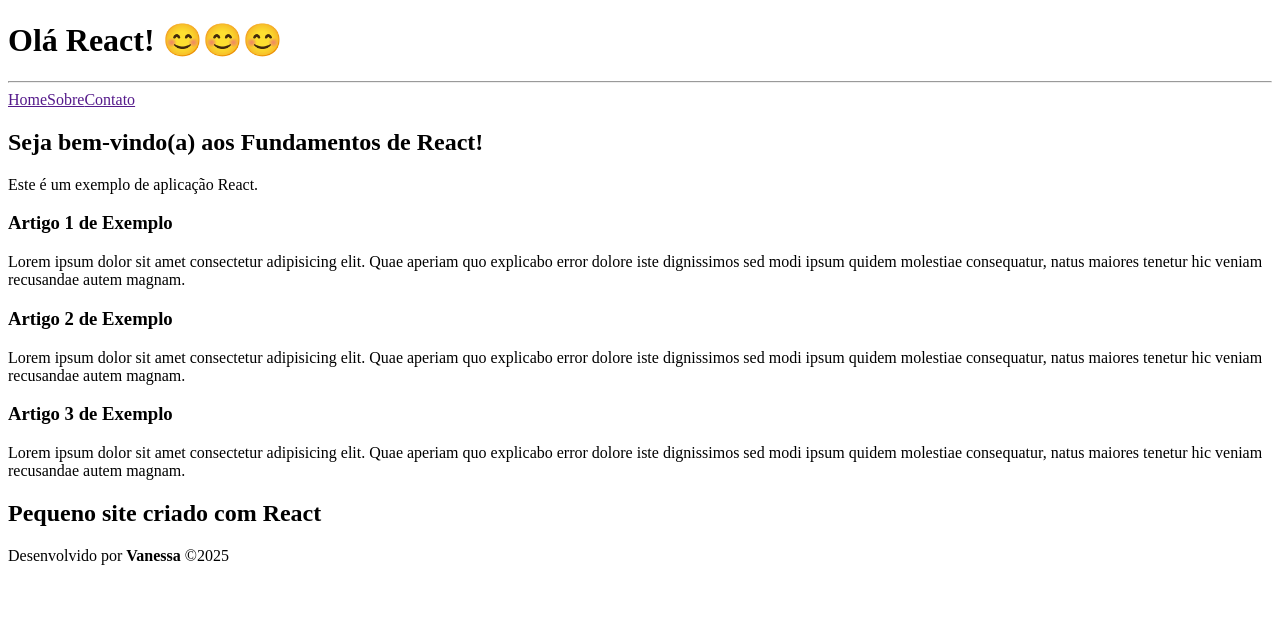
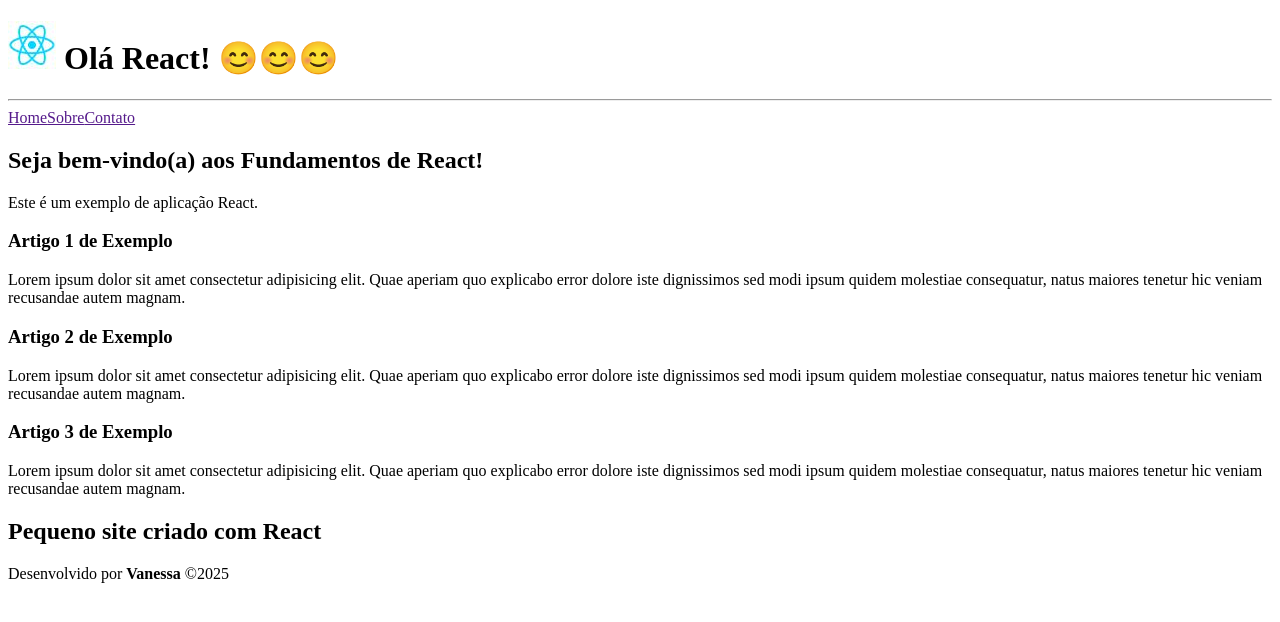
Before and after one commit to VanessaBaldin1/react-fundamentos, a React (Vite) app: page / in a window 1280 px wide. Shown: the top 622 px of the page. Built offline with nearby package versions, Linux system fonts and the light colour scheme.

Commit message:
Importar uma imagem para o componente

```diff
--- a/src/Cabecalho.tsx
+++ b/src/Cabecalho.tsx
@@ -1,7 +1,13 @@
+//Tudo o que for usado dentro de componentes(imagens, fontes etc, deve ser importado. Desta forma, no momento do build, haverá otimizações para este conteúdo).
+import logo from "./assets/logo-react.png";
+
+//para usar a imagem tira as "" do src e coloca {} com a informação logo
 export default function Cabecalho() {
   return (
     <header>
-      <h1>Olá React! 😊😊😊</h1>
+      <h1>
+        <img src={logo} alt="" /> Olá React! 😊😊😊
+      </h1>
       <hr />
       <nav>
         <a href="">Home</a>
```
